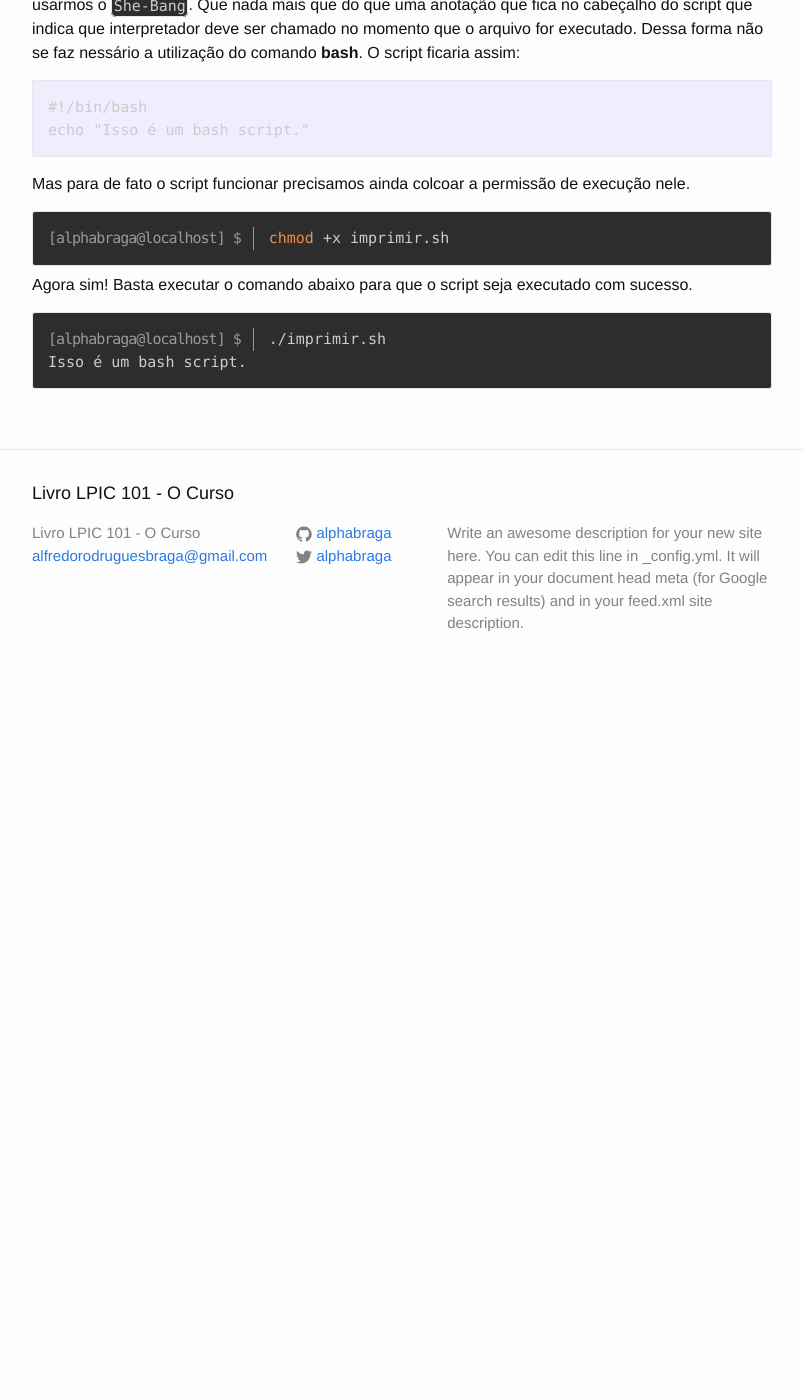
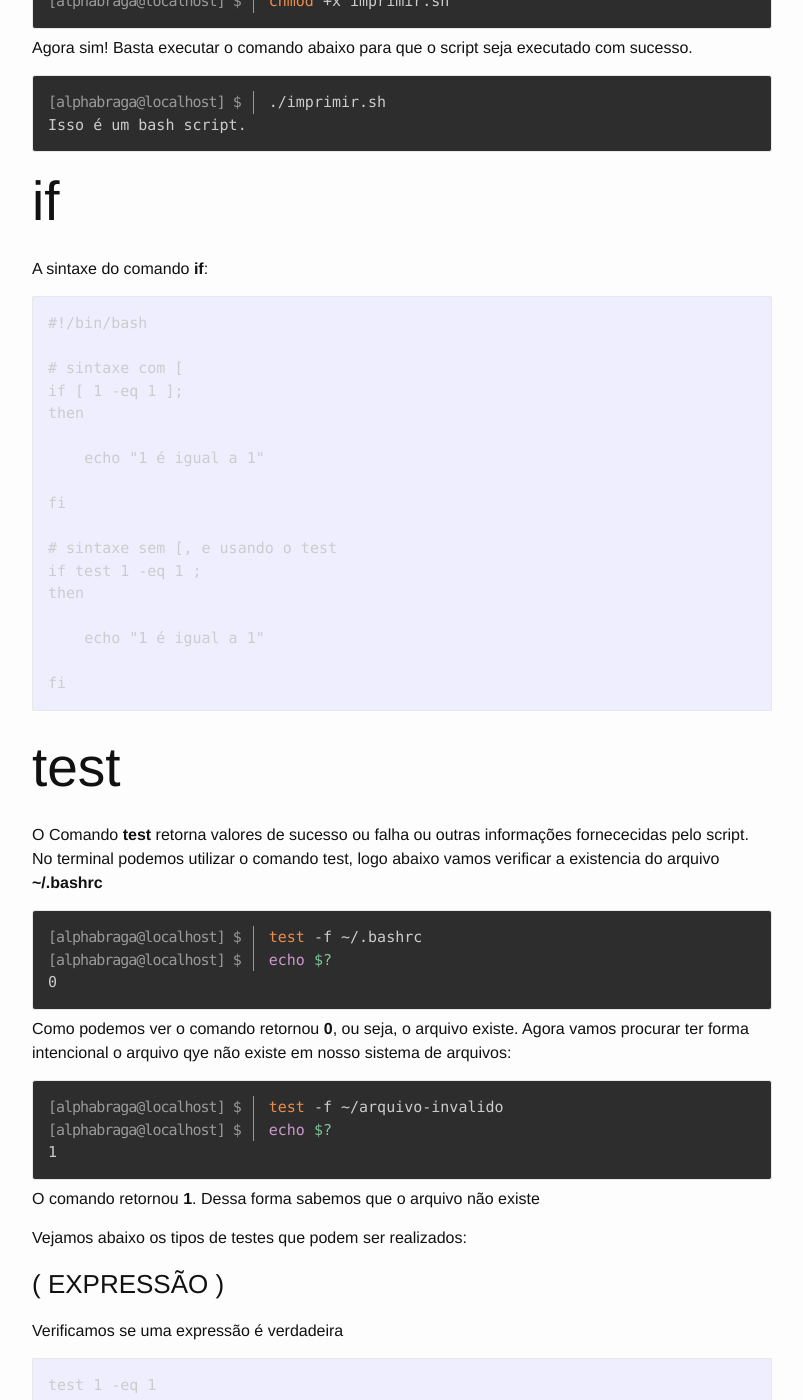
Before and after one commit to alphabraga/lpic1, a Jekyll site: the page built from topicos/105/105-2-customize-ou-escreva-scripts-simples.md, in a window 1280 px wide and 1400 px high, scrolled down 1524 px. Shown: the whole window, without its empty margins (238-1041 px from the left). Built offline with Jekyll 4.4.1, drawn with Linux system fonts in a browser that asks for light colours; before the commit the page ends 2219 px from its top, so only the background shows below that; some of the changed text lies outside the part shown.

Commit message:
adicionando mais conteudo no topico 105.2

```diff
--- a/topicos/105/105-2-customize-ou-escreva-scripts-simples.md
+++ b/topicos/105/105-2-customize-ou-escreva-scripts-simples.md
@@ -84,3 +76,162 @@ Agora sim! Basta executar o comando abaixo para que o script seja executado com
 <code>./imprimir.sh</code>
 Isso é um bash script.
 </pre>
+
+
+## if
+
+A sintaxe do comando **if**:
+
+
+	#!/bin/bash
+
+	# sintaxe com [
+	if [ 1 -eq 1 ];
+	then
+
+		echo "1 é igual a 1"
+
+	fi
+
+	# sintaxe sem [, e usando o test
+	if test 1 -eq 1 ;
+	then
+
+		echo "1 é igual a 1"
+
+	fi
+
+
+## test
+
+O Comando **test** retorna valores de sucesso ou falha ou outras informações fornececidas pelo script. No terminal podemos utilizar o comando test, logo abaixo vamos verificar a existencia do arquivo **~/.bashrc**
+
+
+<pre class="command-line language-bash" data-user="alphabraga" data-host="localhost" >
+<code>test -f ~/.bashrc</code>
+<code>echo $?</code>
+0
+</pre>
+
+Como podemos ver o comando retornou **0**, ou seja, o arquivo existe. Agora vamos procurar ter forma intencional o arquivo qye não existe em nosso sistema de arquivos:
+
+<pre class="command-line language-bash" data-user="alphabraga" data-host="localhost" >
+<code>test -f ~/arquivo-invalido</code>
+<code>echo $?</code>
+1
+</pre>
+
+O comando retornou **1**. Dessa forma sabemos que o arquivo não existe
+
+Vejamos abaixo os tipos de testes que podem ser realizados:
+
+
+### ( EXPRESSÃO )
+
+Verificamos se uma expressão é verdadeira
+
+
+	test 1 -eq 1
+	echo $?
+	0
+
+### ! EXPRESSÃO
+Verificamos se a expressão é falsa
+
+	test ! 1 -eq 2
+	echo $?
+	0
+
+## -a (AND)
+Verificamos se duas expressões são verdadeiras
+
+	test 1 -eq 1 -a 1 -eq 1
+	echo $?
+	0
+
+## -o (OR)
+Verificamos se uma das duas expressões são verdadeiras
+
+	test 1 -eq 1 -o 1 -eq 2
+	echo $?
+	0
+
+## -n STRING
+#NÃO CONSIGO REALIZAR UM EXEMPLO DESSE TOPICO -n
+Verificamos se o tamanho de uma string é diferente de zero
+
+	test -n linux
+	echo $?
+	0
+
+## STRING = STRING
+Verificamos se as strings são iguais
+
+	test linux = linux
+	echo $?
+	0
+
+	test linux = linuZ
+	echo $?
+	1
+
+## STRING != STRING
+Verificamos se as strings são diferentes
+
+	test linux != linuZ
+	echo $?
+	0
+
+## Comparando Inteiros
+
+### -eq
+Igual
+	teste 1 -eq 1
+
+### -ge (greater than or equal)
+Maoir que ou igual
+	teste 10 -ge 9
+
+
+### -gt (maior que)
+       INTEGER1 -gt INTEGER2
+
+
+### -le (menor que, ou igual)
+       INTEGER1 -le INTEGER2
+
+### -lt (menor que )
+
+       INTEGER1 -lt INTEGER2
+
+### -ne (not equal)
+
+       INTEGER1 -ne INTEGER2
+
+
+## for
+
+O Comando for é utilizado para interar em uma lista de elementos. Exemplo abaixo vamos realizar um **loop** por todos os parametros passados para o script *for.sh*. A variável **$@** é uma lista contendo todos os parametros passados para o script
+
+
+	#!/bin/bash
+
+	# para que esse script funcione é'preciso passar diversos parametros para o mesmo
+	# Dessa forma:
+	# bash for.sh banana maça abacate
+
+	for parametro in $@
+	do
+		echo $parametro
+	done
+
+
+### Termos e Utilitários
+
+* if
+* test
+* for
+* while
+* read
+* seq
+* exec
```
Also changed, not shown: other parts of topicos/105/105-2-customize-ou-escreva-scripts-simples.md (+0 -8 lines).
